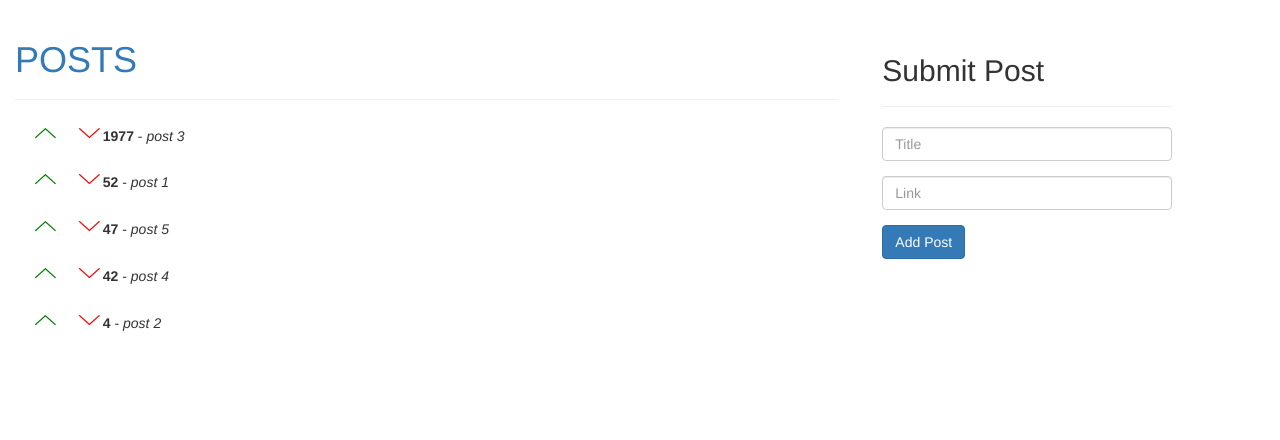
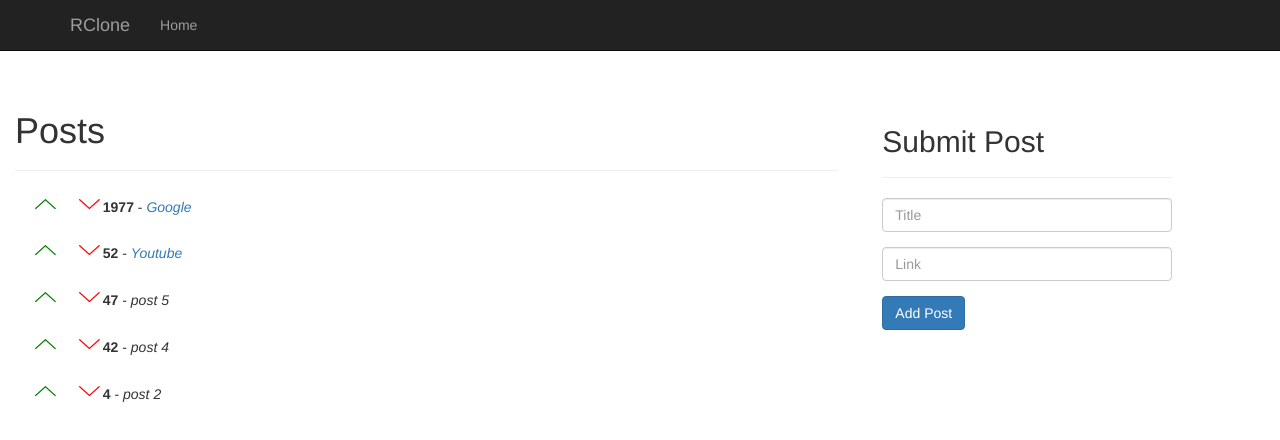
Before and after one commit to Ftawfig/rclone, a plain HTML site: page index.html in a window 1280 px wide. Drawn offline with nearby package versions, Linux system fonts and the light colour scheme.

Commit message:
Bootsrap Navbar

```diff
--- a/app.css
+++ b/app.css
@@ -1,4 +1,5 @@
 body {
+    //padding-top: 70px;
     font-family: sans-serif;
 }
 
--- a/app.js
+++ b/app.js
@@ -11,9 +11,9 @@ app.controller('MainCtrl', [
         $scope.test = 'Hello World!';
 
         $scope.posts = [
-            {title: 'post 1', points: 52},
+            {title: 'Youtube', points: 52, link: "http://www.youtube.com"},
             {title: 'post 2', points: 4},
-            {title: 'post 3', points: 1977},
+            {title: 'Google', points: 1977, link: "http://google.com"},
             {title: 'post 4', points: 42},
             {title: 'post 5', points: 47}
         ];
--- a/index.html
+++ b/index.html
@@ -1,7 +1,8 @@
 <!DOCTYPE html>
 <html>
     <head>
-        <title>My Angular App!</title>
+        <meta name="viewport" content="width=device-width, initial-scale=1">
+        <title>RClone</title>
         <link rel="stylesheet" type="text/css" href="app.css">
         <link href="http://maxcdn.bootstrapcdn.com/bootstrap/3.2.0/css/bootstrap.min.css" rel="stylesheet">
         <link rel="stylesheet" type="text/css" href="icons/flaticon.css">
@@ -9,18 +10,36 @@
         <script src="app.js"></script>
     </head>
     <body ng-app="RClone" ng-controller="MainCtrl">
+        <div class="navbar navbar-inverse navbar-static-top">
+            <div class="container">
+                <div class="navbar-header">
+                    <button class="navbar-toggle" data-toggle="collapse" data-target="#navHeaderCollapse">
+                        <span class="icon-bar"></span>
+                        <span class="icon-bar"></span>
+                        <span class="icon-bar"></span>
+                    </button>
+                    <a href="#" class="navbar-brand">RClone</a>
+                </div>
+                <div class="collapse navbar-collapse" id="navHeaderCollapse">
+                    <ul class="nav navbar-nav navbar-left">
+                        <li><a href="#">Home</a></li>
+                    </ul>
+                </div>
+            </div>
+        </div>
         <div class="container-fluid">
-    <div class="row">
-    <div class="col-md-12">
             <div class="row">
                 <div class="col-md-8">
                     <div class="page-header">
-            <a href="index.html"><h1>POSTS</h1></a>
+                        <h1>Posts</h1>
                     </div>
                     <div ng-repeat="wat in posts | orderBy: '-points'" class="posts">
                         <span class="flaticon-collapse3" ng-click="incrementPoints(wat)"></span>
                         <span class="flaticon-expand22" ng-click="decrementPoints(wat)"></span>
-            <span class="points">{{wat.points}}</span> - <a ng-show="wat.link" href="{{wat.link}}"><span class="title">{{wat.title}}</span></a>
+                        <span class="points">{{wat.points}}</span> -
+                        <a ng-show="wat.link" href="{{wat.link}}">
+                            <span class="title">{{wat.title}}</span>
+                        </a>
                         <span ng-hide="wat.link" class="title">{{wat.title}}</span>
                     </div>
                 </div>
@@ -42,8 +61,9 @@
                 </div>
             </div>
         </div>
-    </body>
-    </div>
-    </div>
+        <!-- jQuery library -->
+        <script src="https://ajax.googleapis.com/ajax/libs/jquery/1.11.1/jquery.min.js"></script>
+        <!-- Latest compiled JavaScript -->
+        <script src="http://maxcdn.bootstrapcdn.com/bootstrap/3.2.0/js/bootstrap.min.js"></script>
     </body>
 </html>
```
Lines whose indentation alone changed are shown as unchanged.
